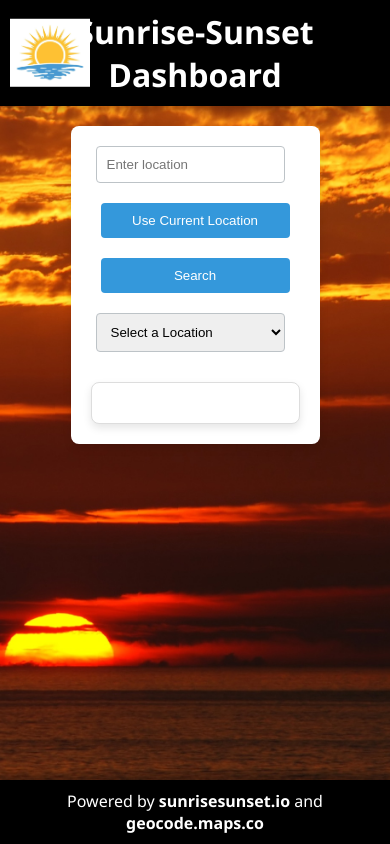
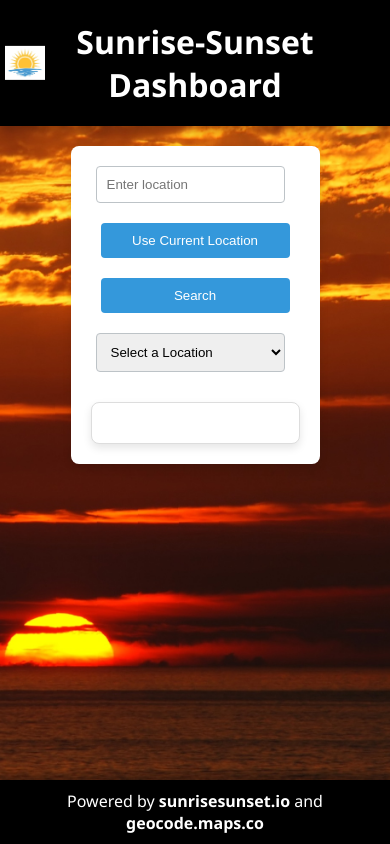
Before and after one commit to RohithNayak9/ITMD541-6, a plain HTML site: page index.html in a window 390 px wide. Drawn offline with Linux system fonts and the light colour scheme.

Commit message:
Update styles.css

```diff
--- a/styles.css
+++ b/styles.css
@@ -251,9 +251,13 @@ body {
         padding: 10px;
     }
 
+    header {
+        padding: 20px;
+    }
+
     #logo {
-        max-width: 80px; /* Adjust the width as needed */
-        left: 10px;
+        max-width: 40px; /* Adjust the width as needed */
+        left: 5px;
     }
 
     #locationForm {
```
